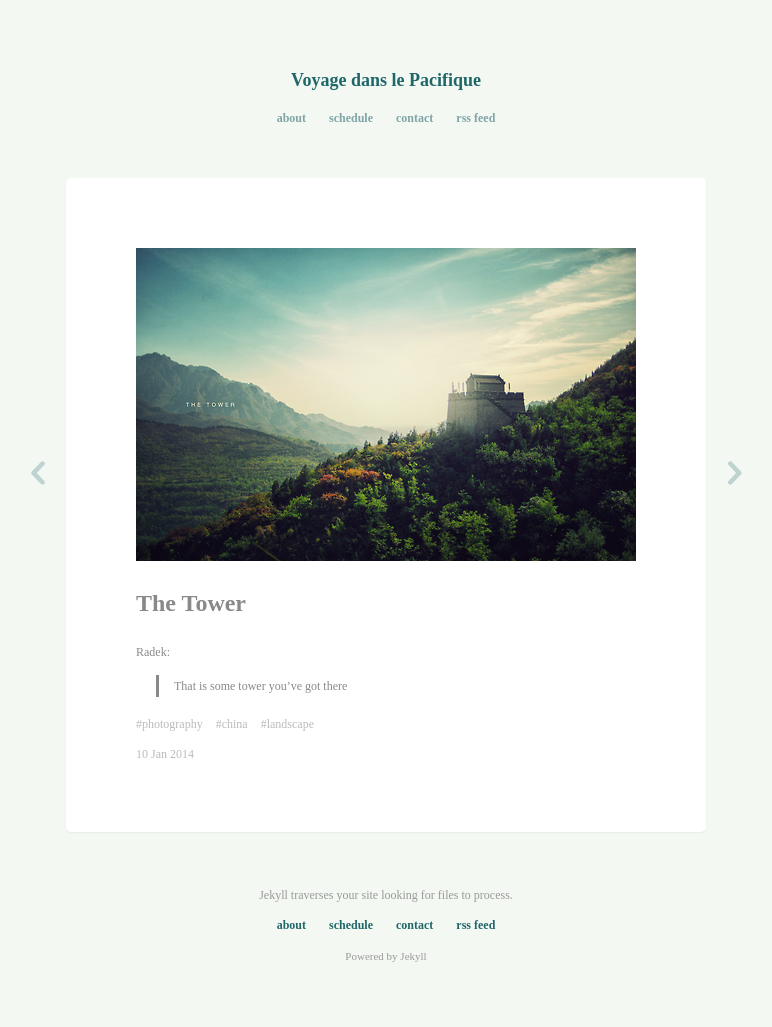
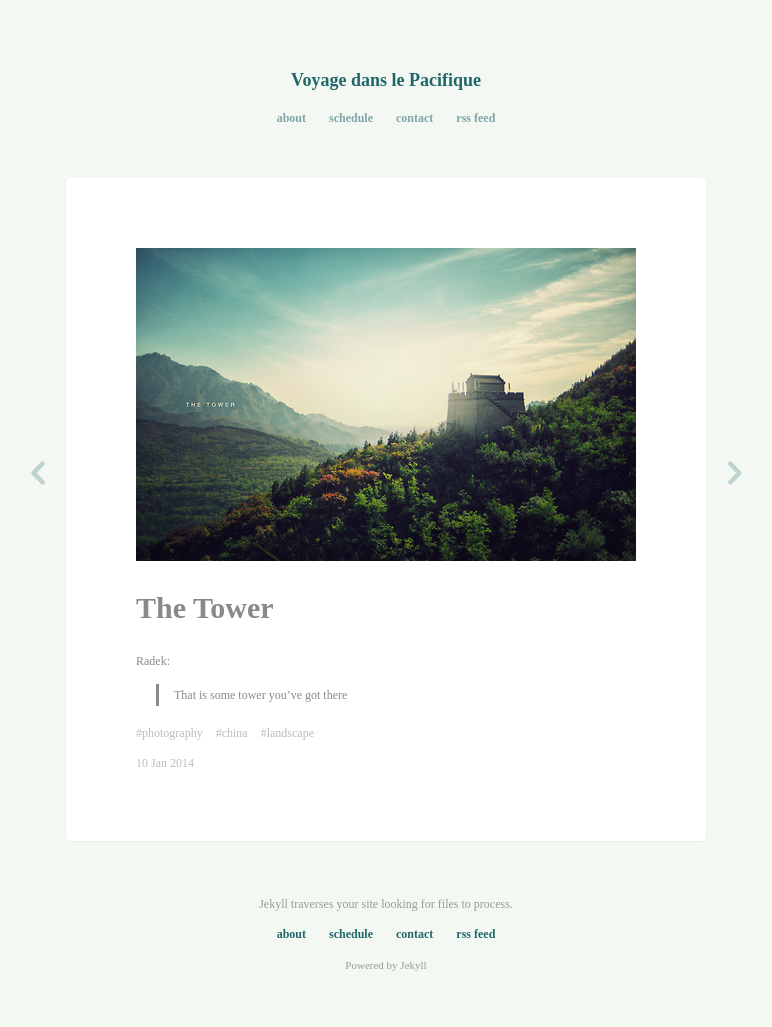
Before and after one commit to radekstepan/postcardfrom.us, a Jekyll site: the page built from _posts/2014-01-10-the-tower.md, in a window 1280 px wide. Shown: the whole page, without its empty margins (254-1026 px from the left). Built offline with Jekyll 4.4.1, drawn with Linux system fonts in a browser that asks for light colours; some web fonts are replaced; Markdown is read by kramdown in place of the engine named in the settings.

Commit message:
normal pages; closes #4

```diff
--- a/_includes/links.html
+++ b/_includes/links.html
@@ -1,5 +1,5 @@
 <ul>
-    <li><a href="#">about</a></li>
+    <li><a href="{{ site.baseurl }}/about.html">about</a></li>
     <li><a href="#">schedule</a></li>
     <li><a href="#">contact</a></li>
     <li><a href="{{ site.baseurl }}/feed.xml">rss feed</a></li>
--- a/_includes/post.html
+++ b/_includes/post.html
@@ -11,7 +11,7 @@
 
     {% case include.detail %}
         {% when 'yes' %}
-            <h2 class="title">{{ page.title }}</h2>
+            <h1 class="title">{{ page.title }}</h1>
             <div class="content">{{ content }}</div>
         {% when 'no' %}
             <h2 class="title"><a href="{{ page.url | prepend: site.baseurl }}">{{ page.title }}</a></h2>
--- a/_styles/main.styl
+++ b/_styles/main.styl
@@ -11,7 +11,7 @@
     margin: 0 0 15px 0
     font-weight: 600
 
-h2
+h1
     font-size: 30px
     line-height: 45px
 
@@ -120,7 +120,7 @@
                     margin: 0
 
         &.quote
-            h2.title
+            .title
                 display: none
 
             blockquote
--- a/assets/css/main.css
+++ b/assets/css/main.css
@@ -78,7 +78,7 @@
 
 body{background:#f4f8f3;color:#898989;font-family:"Domine";font-size:12px}
 h1,h2,h3,h4,h5,.title{font-family:"Raleway";margin:0 0 15px 0;font-weight:600}
-h2{font-size:30px;line-height:45px}
+h1{font-size:30px;line-height:45px}
 h2{font-size:24px;line-height:36px}
 h3{font-size:18px;line-height:27px}
 h4{font-size:12px}
@@ -105,7 +105,7 @@
 #content .wrapper .tags li:not(:last-child){margin-right:10px}
 #content .wrapper.text blockquote{margin-left:20px;padding-left:15px;border-left:3px solid #898989;}
 #content .wrapper.text blockquote p{margin:0}
-#content .wrapper.quote h2.title{display:none}
+#content .wrapper.quote .title{display:none}
 #content .wrapper.quote blockquote{margin:0;font-weight:normal;font-size:28px;letter-spacing:-1px;}
 #content .wrapper.quote blockquote p{margin:0;line-height:34px}
 #flip .previous,#flip .next{position:fixed;top:50%;left:50%;font-size:40px}
```
Also changed, not shown: _layouts/page.html (added, +7 -0 lines), about.md (added, +7 -0 lines).
